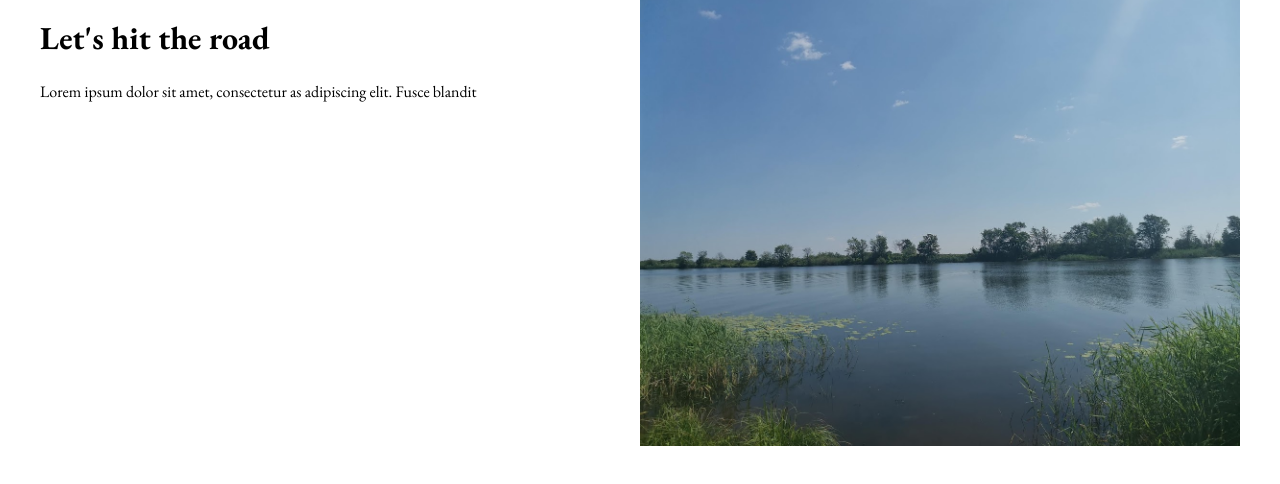
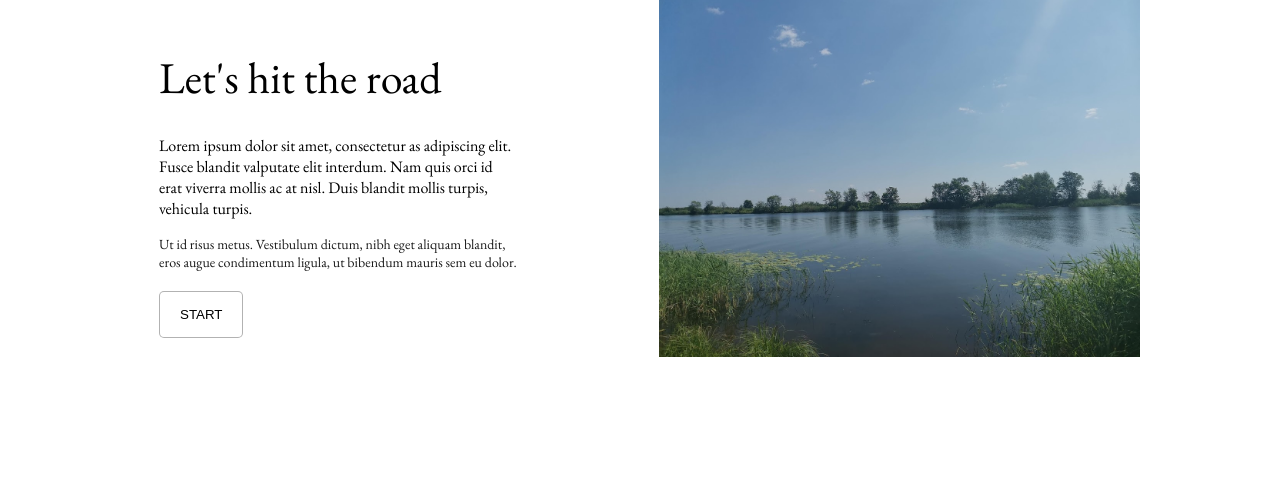
Before and after one commit to diegopwnz/exam_html-css, a plain HTML site: page index.html in a window 1280 px wide. Shown: the part 58-542 px from the top of the page. Drawn offline with nearby package versions, Linux system fonts and the light colour scheme.

Commit message:
main section done

```diff
--- a/index.html
+++ b/index.html
@@ -57,14 +57,23 @@
 			<div class="main__section-text">
 				<h1 class="main__title">Let's hit the road</h1>
 				<p class="main__text">
-					Lorem ipsum dolor sit amet, consectetur as adipiscing elit. Fusce blandit
+					Lorem ipsum dolor sit amet, consectetur as adipiscing elit. Fusce blandit valputate elit interdum. Nam
+					quis orci id erat viverra mollis ac at nisl. Duis blandit mollis turpis, vehicula turpis.
 				</p>
+
+				<p class="main__subtext">
+					Ut id risus metus. Vestibulum dictum, nibh eget aliquam blandit, eros augue condimentum ligula, ut
+					bibendum mauris sem eu dolor.
+				</p>
+				<button class="btn">START</button>
 			</div>
 			<div class="main__section-img">
 				<img class="main__section-image" src="img/IMG_20210709_135129.jpg" alt="">
 			</div>
 		</div>
 	</main>
+
+
 </body>
 
 </html>
--- a/style.css
+++ b/style.css
@@ -22,9 +22,10 @@ a:visited {
 }
 
 .container {
-	max-width: 1200px;
+	max-width: 1000px;
 	margin: 0 auto;
 	display: flex;
+	align-items: center;
 }
 
 /* container end */
@@ -87,7 +88,25 @@ a:visited {
 
 .main__section-text {
 	width: 50%;
+	padding: 19px;
 }
+
+.main__title {
+	font-size: 44px;
+	font-weight: 400;
+}
+
+.main__text {
+	padding-right: 123px;
+}
+
+.main__subtext {
+	padding-right: 123px;
+	font-size: 14px;
+	opacity: 0.9;
+	margin-bottom: 20px;
+}
+
 
 .main__section-img {
 	width: 50%;
@@ -97,4 +116,12 @@ a:visited {
 	width: 100%;
 }
 
+
+.btn {
+	padding: 15px 20px;
+	background-color: #fff;
+	border-radius: 5px;
+	border: 1px solid rgba(0, 0, 0, 0.301);
+}
+
 /* main section end */
```
